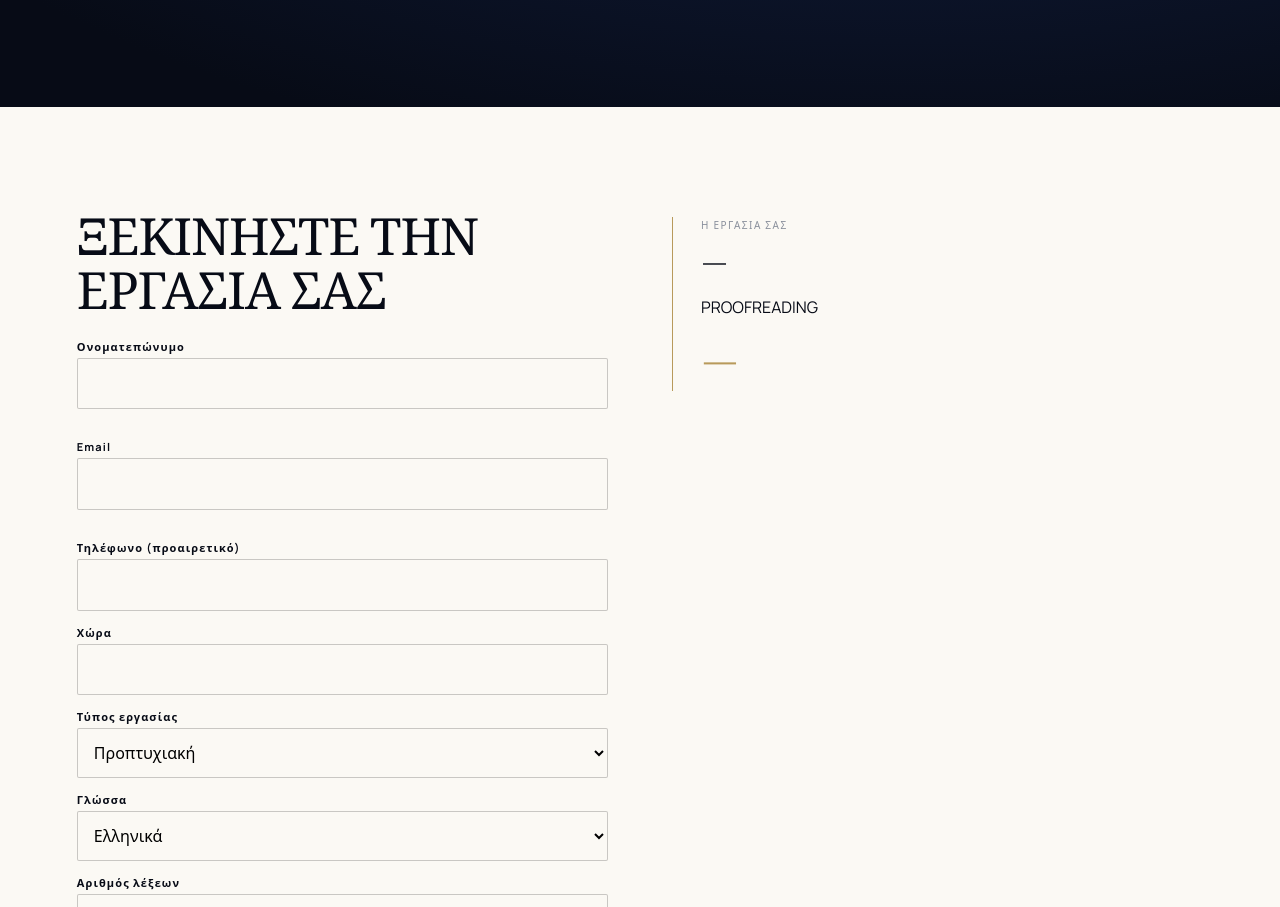
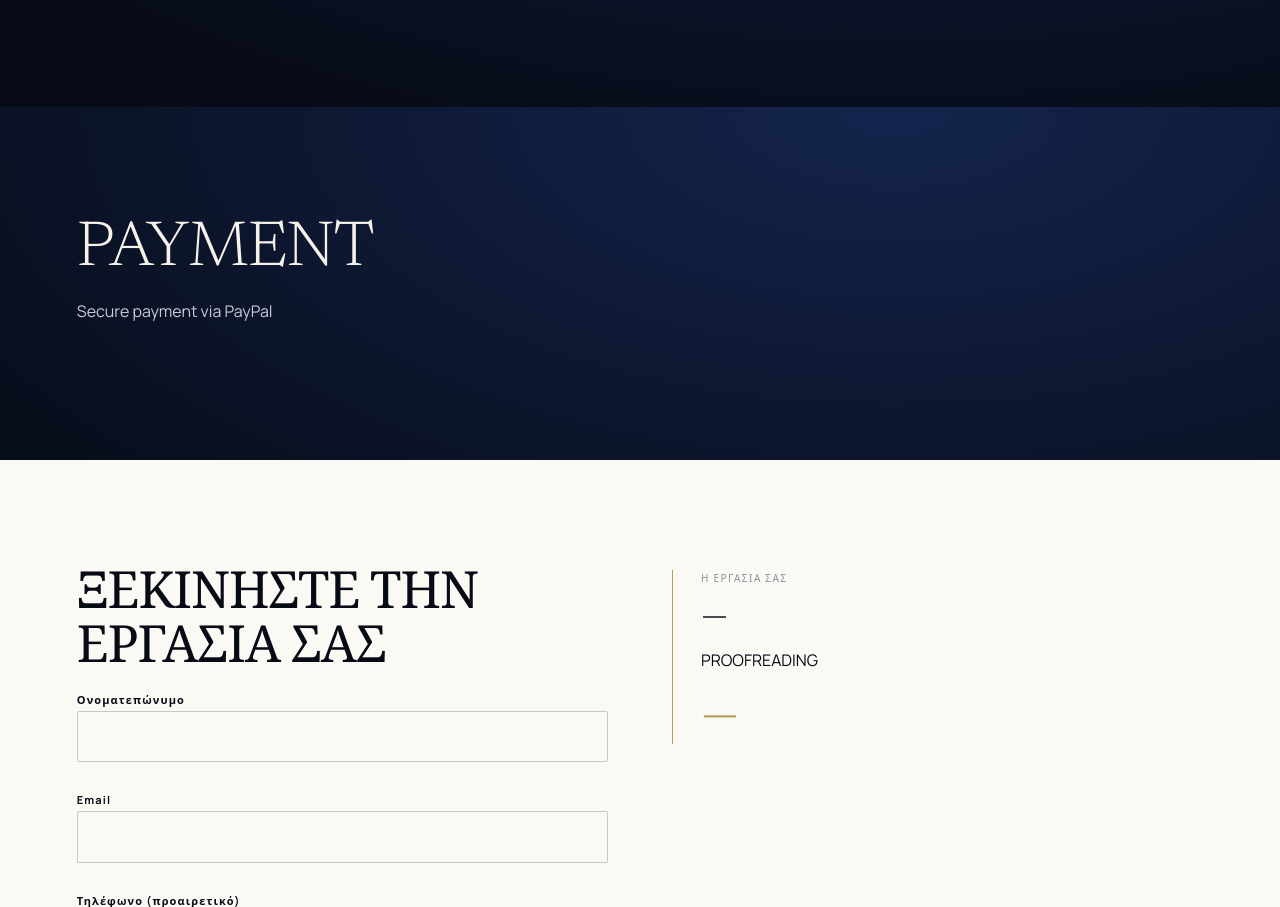
Before and after one commit to edimitriou47-cyber/SCHOLARA-, a website: page index.html in a window 1280 px wide. Shown: the part 3996-4903 px from the top of the page. Drawn offline with Linux system fonts and the light colour scheme.

Commit message:
Update index.html

```diff
--- a/index.html
+++ b/index.html
@@ -90,7 +90,15 @@ nav.open{inset:0;border-radius:0;flex-wrap:wrap;align-content:flex-start;backgro
 <label data-i="fService"></label><select id="cS"></select>
 <label data-i="fDelivery"></label><select id="cD"></select><p class="warn" id="expNote" hidden data-i="expNote"></p></div>
 <div><small data-i="est" style="letter-spacing:.2em;color:var(--gray)"></small><div class="price" id="cP">—</div><p id="cB" style="margin:14px 0;color:#c8ccd6"></p><p class="warn" data-i="final"></p></div></div></section>
-
+<section id="payment" class="dark">
+  <div class="wrap">
+    <h2 style="font-size:clamp(34px,5vw,64px)">PAYMENT</h2>
+    <p style="margin:14px 0 26px;color:#c8ccd6">
+      Secure payment via PayPal
+    </p>
+    <div id="paypal-button-container" style="max-width:500px"></div>
+  </div>
+</section>
 <section id="upload"><div class="wrap two"><form id="f" novalidate><h2 style="font-size:clamp(34px,4vw,56px)" data-i="upH"></h2>
 <label data-i="fName"></label><input name="name" required><div class="err"></div>
 <label data-i="fEmail"></label><input name="email" type="email" required><div class="err"></div>
```
